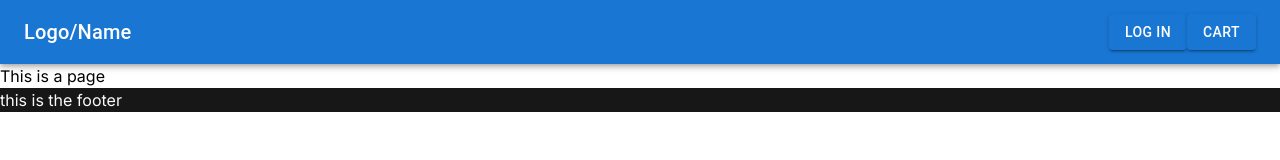
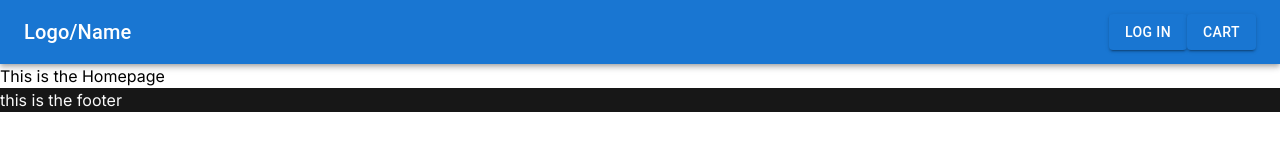
Before and after one commit to MtJakhar/coffeeShop, a Next.js app: page / in a window 1280 px wide. Shown: the top 160 px of the page. Built offline with nearby package versions, Linux system fonts and the light colour scheme.

Commit message:
add onclick navigation to coffeeCard

```diff
--- a/app/coffee/[coffeeShowPage]/page.js
+++ b/app/coffee/[coffeeShowPage]/page.js
@@ -1,5 +1,6 @@
 import Image from "next/image";
 import { Button } from "@mui/material";
+
 export default function CoffeeShowPage() {
 	return (
 		<>
--- a/app/components/CoffeeCard.js
+++ b/app/components/CoffeeCard.js
@@ -1,10 +1,20 @@
+"use client"
 import React from "react";
 import Image from "next/image";
+import { useRouter } from "next/navigation";
+
 
 const CoffeeCard = ({ brandName, coffee }) => {
+	const router = useRouter()
+
+	const handleClick = (e) => {
+		e.preventDefault()
+		router.push(`coffee/${coffee.webAddress}`)
+	}
+
 	return (
 		<>
-			<div className="justify-center border-2 border-black text-center">
+			<div className="justify-center border-2 border-black text-center" onClick={handleClick}>
 				<Image
 					className="mx-auto"
 					src={coffee.image[0]}
--- a/app/page.js
+++ b/app/page.js
@@ -3,7 +3,7 @@
 export default function Home() {
   return (
     <div>
-      <h1>This is a page</h1>
+      <h1>This is the Homepage</h1>
     </div>
   );
 }
--- a/app/shop/page.js
+++ b/app/shop/page.js
@@ -14,6 +14,7 @@ const getBrandData = async () => {
 
 	return brands;
 };
+
 export default async function Shop() {
 	const coffeeData = await getCoffeeData();
 	const brandData = await getBrandData();
```
